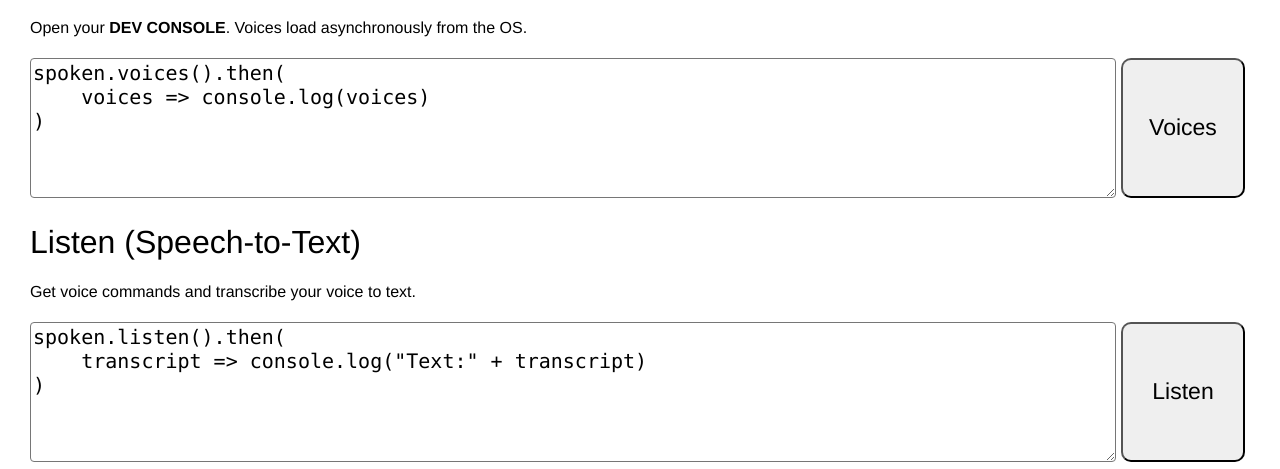
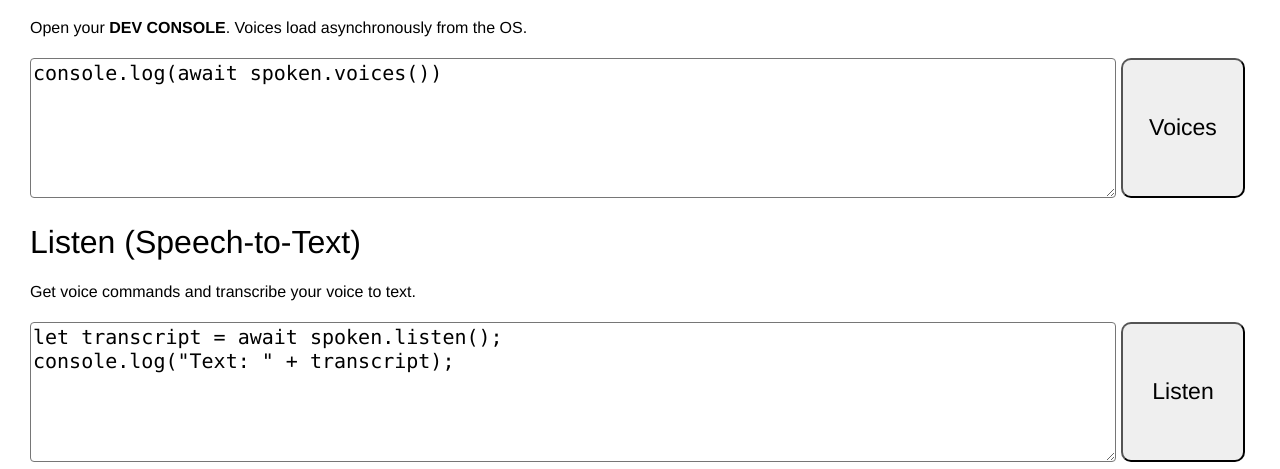
Before and after one commit to stephenlb/spoken, a website: page index.html in a window 1280 px wide. Shown: the part 483-952 px from the top of the page. Drawn offline with Linux system fonts and the light colour scheme.

Commit message:
updated playground with better example.

```diff
--- a/index.html
+++ b/index.html
@@ -16,9 +16,7 @@
     <h1>Get list of Voices</h1>
     <p>Open your <strong>DEV CONSOLE</strong>. Voices load asynchronously from the OS.</p>
     <div class="codebox">
-        <textarea>spoken.voices().then(
-    voices =&gt; console.log(voices)
-)</textarea>
+        <textarea>console.log(await spoken.voices())</textarea>
         <button>Voices</button>
     </div>
 
@@ -26,9 +24,9 @@
     <h1>Listen (Speech-to-Text)</h1>
     <p>Get voice commands and transcribe your voice to text.</p>
     <div class="codebox">
-        <textarea>spoken.listen().then(
-    transcript =&gt; console.log("Text:" + transcript)
-)</textarea>
+        <textarea>let transcript = await spoken.listen();
+console.log("Text: " + transcript);
+</textarea>
         <button>Listen</button>
     </div>
 
@@ -81,7 +79,8 @@ console.log(await spoken.voices());
 'use strict';
 document.querySelectorAll('.codebox').forEach( box => {
     box.querySelector('button').addEventListener( 'click', e => {
-        eval(box.querySelector('textarea').value);
+        let code = box.querySelector('textarea').value;
+        eval('(async e=>{' + code + '})();');
     } );
 } );
 })();</script>
--- a/package.json
+++ b/package.json
@@ -1,6 +1,6 @@
 {
   "name": "spoken",
-  "version": "1.0.16",
+  "version": "1.0.18",
   "license": "MIT",
   "author": "Stephen Blum",
   "description": "JavaScript Web API for Text-to-Speech and Speech-to-Text.",
```
